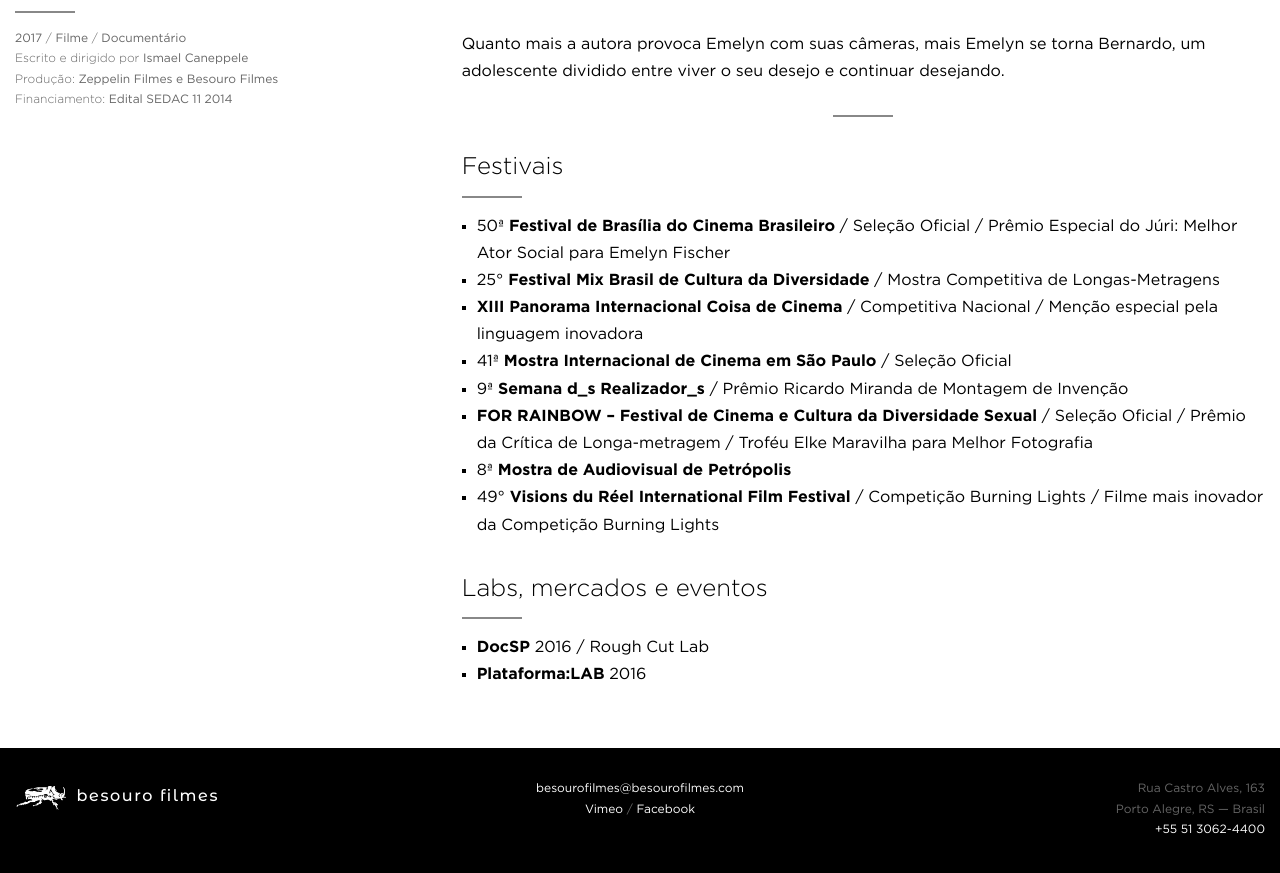
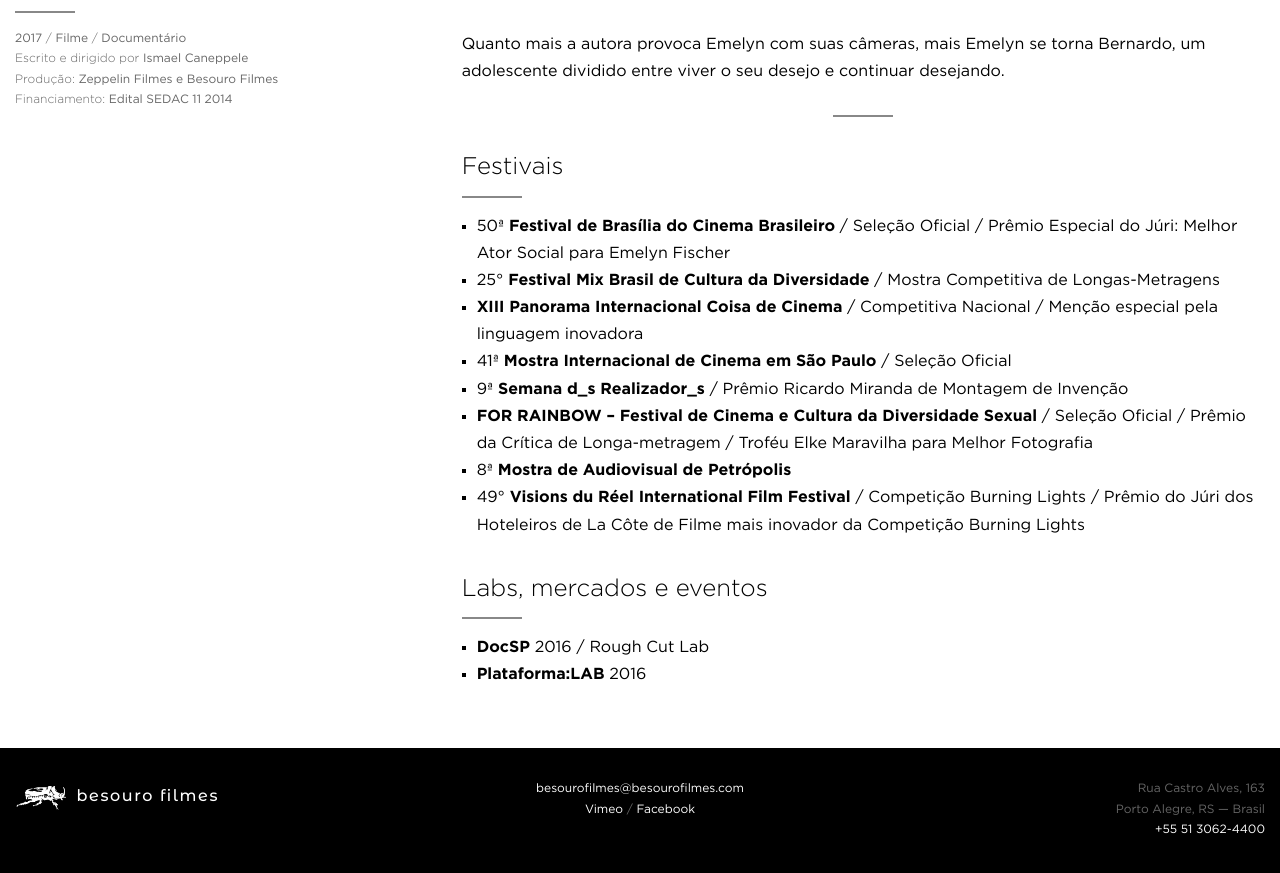
Before and after one commit to arthrfrts/besouro, a Jekyll site: the page built from _projects/musica-para-quando-as-luzes-se-apagam.md, in a window 1280 px wide and 900 px high, scrolled down 929 px. Shown: the top 873 px of the window. Built offline with Jekyll 4.4.1, drawn with Linux system fonts in a browser that asks for light colours.

Commit message:
Updated Musica Para Quando As Luzes Se Apagam

```diff
--- a/_projects/musica-para-quando-as-luzes-se-apagam.md
+++ b/_projects/musica-para-quando-as-luzes-se-apagam.md
@@ -34,7 +34,7 @@
 * 9ª **Semana d_s Realizador_s** / Prêmio Ricardo Miranda de Montagem de Invenção
 * **FOR RAINBOW – Festival de Cinema e Cultura da Diversidade Sexual** / Seleção Oficial / Prêmio da Crítica de Longa-metragem / Troféu Elke Maravilha para Melhor Fotografia
 * 8ª **Mostra de Audiovisual de Petrópolis**
-* 49° **Visions du Réel International Film Festival**  / Competição Burning Lights / Filme mais inovador da Competição Burning Lights
+* 49° **Visions du Réel International Film Festival**  / Competição Burning Lights / Prêmio do Júri dos Hoteleiros de La Côte de Filme mais inovador da Competição Burning Lights
 
 
 ## Labs, mercados e eventos
```
